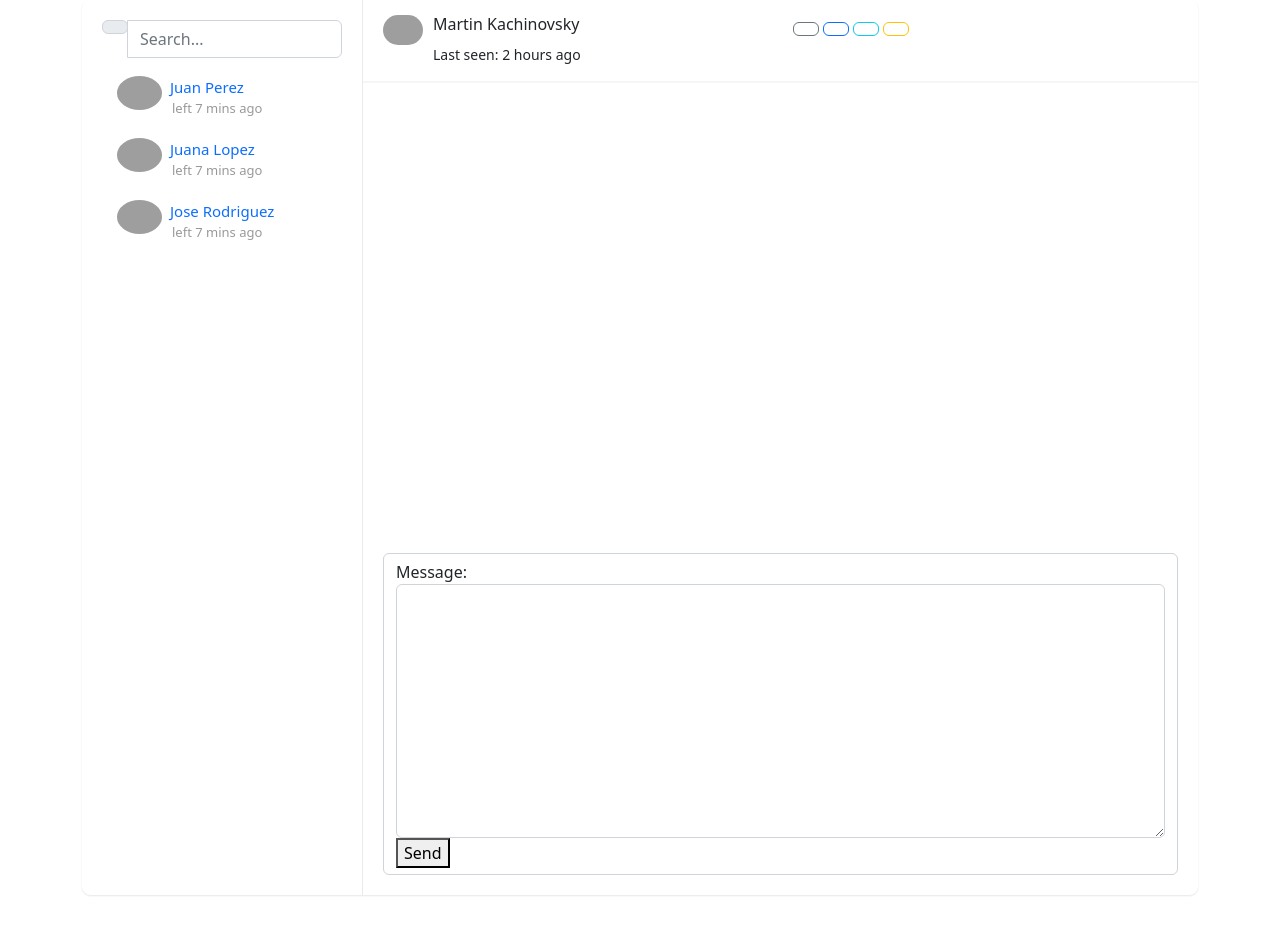
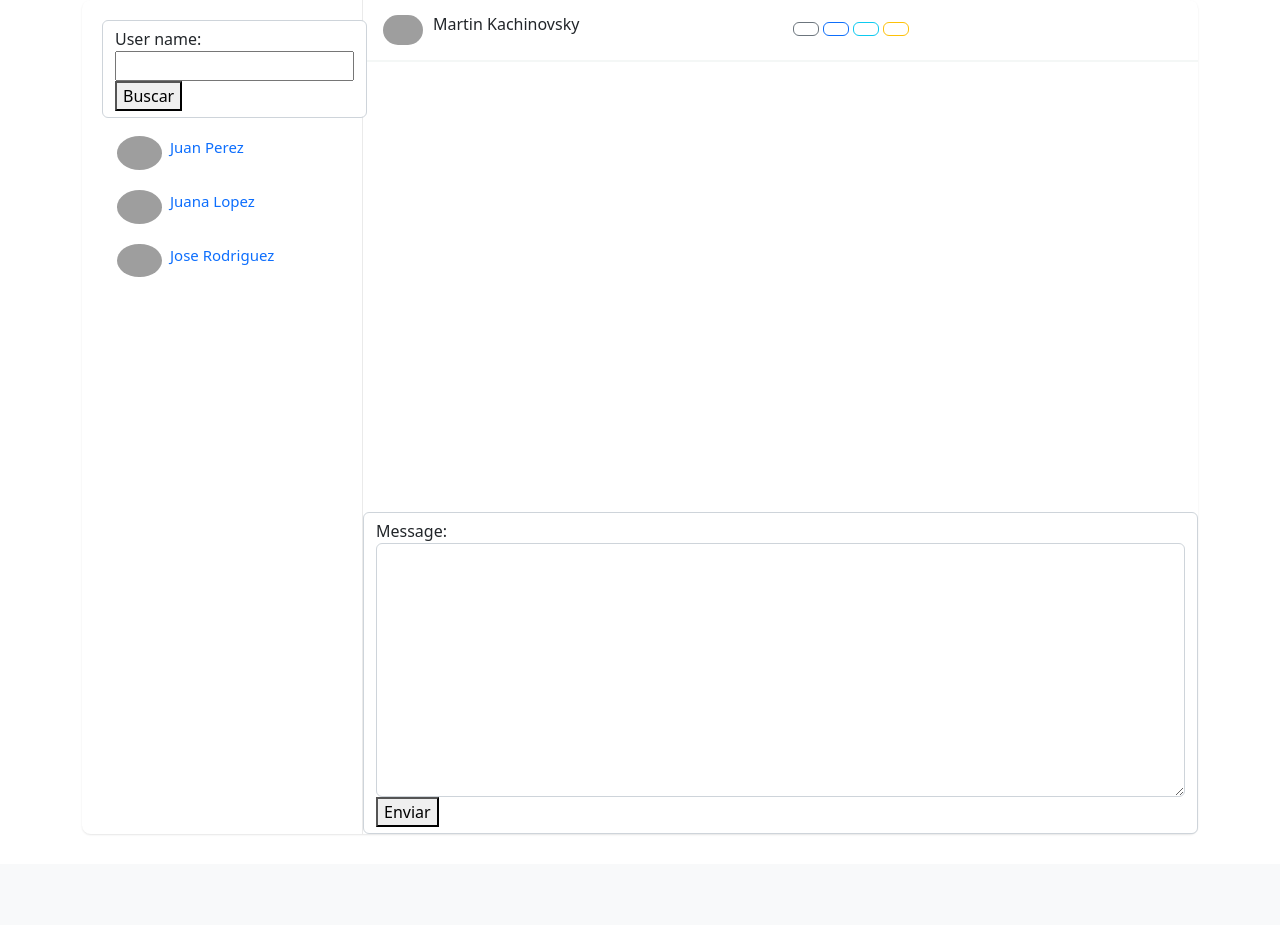
Before and after one commit to mkachi78/Entrega1, a Django app: page /Messages/messenger/2 in a window 1280 px wide. Shown: the part 56-981 px from the top of the page. After the commit the page ends 891 px from the top, so only its background shows below. Run offline with Django 4.2, Linux system fonts and the light colour scheme; a user stored in the database is signed in; data comes from the database, SQL or seed files in the repository; both versions use the stored data as it was after the commit; grey boxes are pictures that could not be loaded.

Commit message:
Busqueda de mensajería funcionanado

```diff
--- a/Messages/forms.py
+++ b/Messages/forms.py
@@ -4,3 +4,9 @@ from django import forms
 class SendMessageForm(forms.Form):
 
     message = forms.CharField(widget=forms.Textarea(attrs={'class': 'form-control'}))
+
+
+class SearchUserForm(forms.Form):
+
+    user_name = forms.CharField()
+    #user_name = forms.CharField(widget=forms.Textarea(attrs={'class': 'form-control'}))
--- a/Messages/views.py
+++ b/Messages/views.py
@@ -1,5 +1,5 @@
 from django.shortcuts import render, redirect
-from Messages.forms import SendMessageForm
+from Messages.forms import SendMessageForm, SearchUserForm
 from django.db.models import Q
 from Messages.models import Messages
 from django.contrib.auth.models import User
@@ -16,15 +16,14 @@ def messenger(request, user_id):
     other_usr = User.objects.get(id=user_id)
 
     if request.method == 'POST':
+        if 'send_message' in request.POST:
+            form = SendMessageForm(request.POST)
 
-        form = SendMessageForm(request.POST)
-
-        if form.is_valid():
-            info = form.cleaned_data
-            message = Messages(timestamp=datetime.now(), sender=current_usr, receiver=other_usr, message=info['message'])
-            message.save()
-            #messages.info(request, 'Mensaje enviado correctamente')
-            return redirect('MessagesMessenger', user_id=other_usr.id)
+            if form.is_valid():
+                info = form.cleaned_data
+                message = Messages(timestamp=datetime.now(), sender=current_usr, receiver=other_usr, message=info['message'])
+                message.save()
+                return redirect('MessagesMessenger', user_id=other_usr.id)
 
     """
     Q objects can be combined using the &, |, and ^ operators. When an operator is used on two Q objects, it yields a new Q object.
@@ -32,8 +31,20 @@ def messenger(request, user_id):
     Q(question__startswith='Who') | Q(question__startswith='What')This is equivalent to the following SQL WHERE clause:
     WHERE question LIKE 'Who%' OR question LIKE 'What%'
     """
+    if request.POST and 'search_user' in request.POST:
+        form = SearchUserForm(request.POST)
 
-    users = User.objects.select_related('profile').exclude(id=current_usr.id)
+        if form.is_valid():
+            filter_string = form.cleaned_data['user_name']
+            filtered = True
+            search_form = SearchUserForm({'user_name': filter_string})
+            users = User.objects.filter(Q(first_name__icontains=filter_string) | Q(last_name__icontains=filter_string))
+
+    else:
+        filtered = False
+        search_form = SearchUserForm()
+        users = User.objects.select_related('profile').exclude(id=current_usr.id)
+
     messages = Messages.objects.filter((Q(receiver=current_usr.id) & Q(sender=other_usr.id)) | (Q(receiver=other_usr.id) & Q(sender=current_usr.id))).order_by('timestamp')
 
 
@@ -42,6 +53,8 @@ def messenger(request, user_id):
         'messages': messages,
         'current_usr': current_usr,
         'other_usr': other_usr,
-        'form': SendMessageForm(),
+        'message_form': SendMessageForm(),
+        'search_form': search_form,
+        'filtered': filtered,
     }
     return render(request, 'Messages/messenger.html', contexto)
--- a/ProyectoFinal/templates/Messages/messenger.html
+++ b/ProyectoFinal/templates/Messages/messenger.html
@@ -2,7 +2,7 @@
 
 {% block head %}
 
-<title>Contact</title>
+<title>Blog Chat</title>
 
 {% endblock %}
 
@@ -15,9 +15,16 @@
             <div id="plist" class="people-list">
                 <div class="input-group">
                     <div class="input-group-prepend">
-                        <span class="input-group-text"><i class="fa fa-search"></i></span>
+                        <form action="" method="POST" class="form-control">
+                            {% csrf_token %}
+                            {{ search_form.as_table }}
+                            <button type="submit" name="search_user" class="fa fa-send">Buscar</button>
+                            {% if filtered %}
+                            <a href="{% url 'MessagesMessenger' user_id=other_usr.id %}">Borrar Filtro</a>
+                            {% endif %}
+
+                        </form>
                     </div>
-                    <input type="text" class="form-control" placeholder="Search...">
 
                 </div>
                 <ul class="list-unstyled chat-list mt-2 mb-0">
@@ -27,7 +34,7 @@
                             <img src="{{usr.profile.imagen.url}}" alt="avatar">
                             <div class="about">
                                 <div class="name">{{usr.first_name}} {{usr.last_name}}</div>
-                                <div class="status"> <i class="fa fa-circle offline"></i> left 7 mins ago </div>
+                                <!--<div class="status"> <i class="fa fa-circle offline"></i> left 7 mins ago </div>-->
                             </div>
                     </li>
                     </a>
@@ -43,7 +50,7 @@
                             </a>
                             <div class="chat-about">
                                 <h6 class="m-b-0">{{current_usr.first_name}} {{current_usr.last_name}}</h6>
-                                <small>Last seen: 2 hours ago</small>
+                                <!--<small>Last seen: 2 hours ago</small>-->
                             </div>
                         </div>
                         <div class="col-lg-6 hidden-sm text-right">
@@ -80,12 +87,12 @@
                     </ul>
                 </div>
 
-                <div class="chat-message clearfix">
+                <div class="chat-message-bottom clearfix">
                     <div class="input-group mb-0">
                         <form action="" method="POST" class="form-control">
                             {% csrf_token %}
-                            {{ form.as_table }}
-                            <button type="submit" class="fa fa-send">Send</button>
+                            {{ message_form.as_table }}
+                            <button type="submit" name="send_message" class="fa fa-send">Enviar</button>
                         </form>
                     </div>
                 </div>
--- a/sistem/static/css/styles.css
+++ b/sistem/static/css/styles.css
@@ -203,6 +203,12 @@
     padding: 20px
 }
 
+.chat .chat-message-bottom {
+    padding: 20px
+    position: absolute;
+    bottom: 10px;
+}
+
 .online,
 .offline,
 .me {
```
Also changed, not shown: db.sqlite3.
